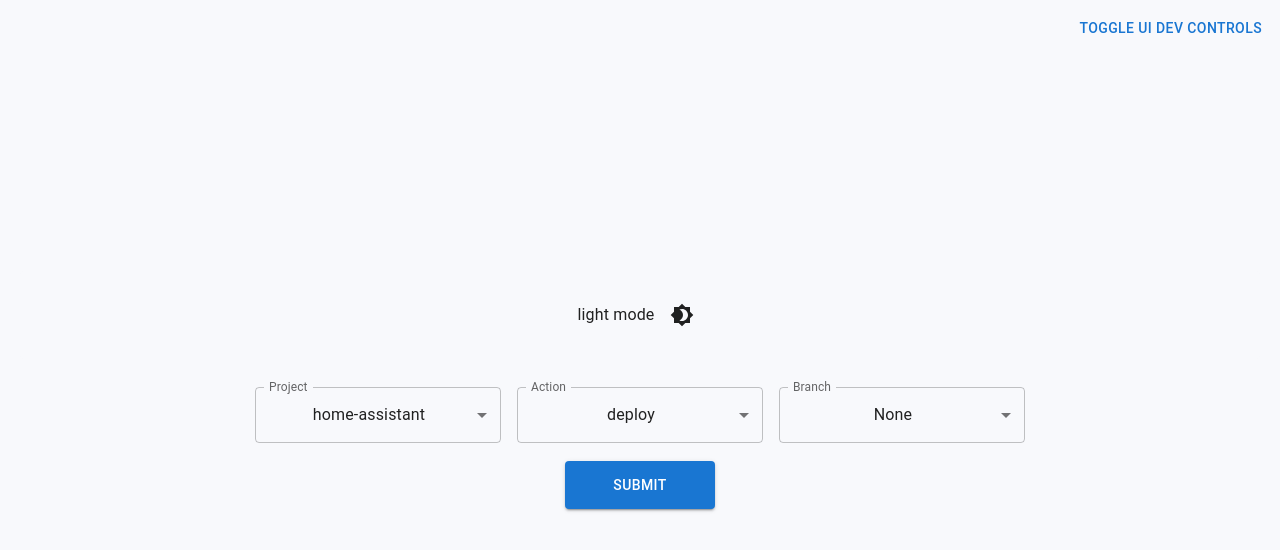
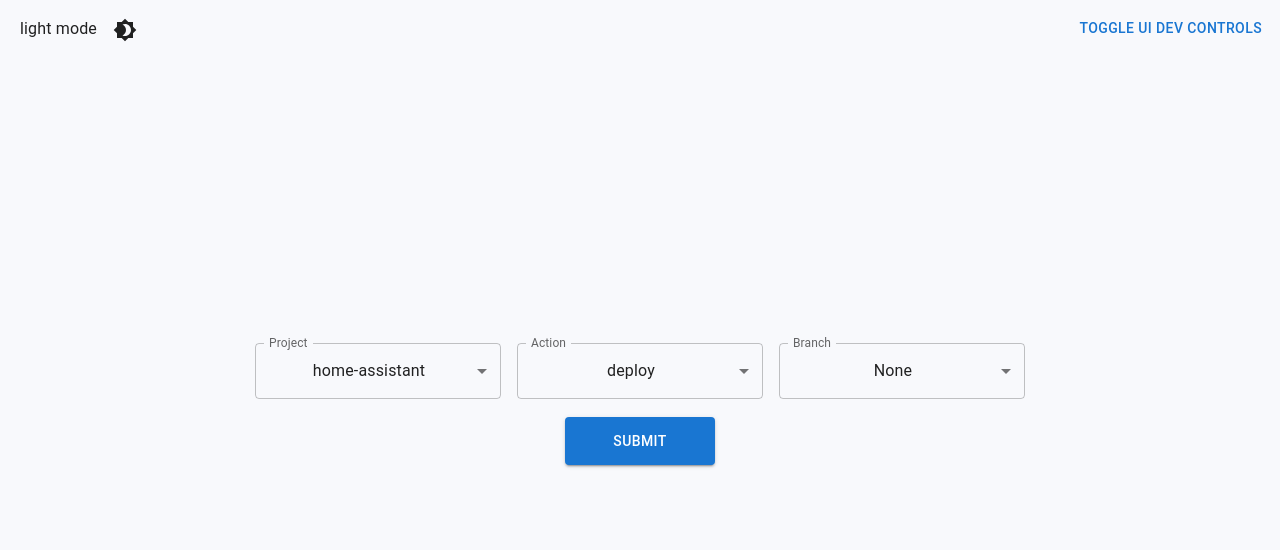
Before and after one commit to jaredwines/deployment-hub-ui, a React (Create React App) app: page / in a window 1280 px wide. Shown: the top 550 px of the page. Built offline with nearby package versions, Linux system fonts and the light colour scheme.

Commit message:
Refactor ThemeControl into its own component, move to corner

```diff
--- a/src/App.tsx
+++ b/src/App.tsx
@@ -8,10 +8,9 @@ import store from './store'
 import Logs from "./components/logs/Logs";
 import './App.scss';
 import {darkTheme, lightTheme} from "./shared/styles/theme";
-import {Box, IconButton, ThemeProvider, useMediaQuery} from "@mui/material";
+import {ThemeProvider, useMediaQuery} from "@mui/material";
 import CssBaseline from '@mui/material/CssBaseline';
-import Brightness4Icon from '@mui/icons-material/Brightness4';
-import Brightness7Icon from '@mui/icons-material/Brightness7';
+import ThemeControl from "./components/theme-control/ThemeControl";
 
 // Create a client
 const queryClient = new QueryClient()
@@ -38,23 +37,7 @@ function App() {
                 <ThemeProvider theme={theme}>
                     <CssBaseline/>
                     <div className={'page'}>
-                        <Box
-                            sx={{
-                                display: 'flex',
-                                width: '100%',
-                                alignItems: 'center',
-                                justifyContent: 'center',
-                                bgcolor: 'background.default',
-                                color: 'text.primary',
-                                borderRadius: 1,
-                                p: 3,
-                            }}
-                        >
-                            {theme.palette.mode} mode
-                            <IconButton sx={{ ml: 1 }} onClick={() => switchTheme()} color="inherit">
-                                {theme.palette.mode === 'dark' ? <Brightness7Icon /> : <Brightness4Icon />}
-                            </IconButton>
-                        </Box>
+                        <ThemeControl theme={theme} onClick={switchTheme} />
                         <DevControls/>
                         <DeploymentForm/>
                         <Logs/>
--- /dev/null
+++ b/src/components/theme-control/ThemeControl.scss
@@ -0,0 +1,4 @@
+.theme-control {
+  position: fixed;
+  top: 10px;
+}
--- /dev/null
+++ b/src/components/theme-control/ThemeControl.tsx
@@ -0,0 +1,32 @@
+import React from 'react';
+import {Box, IconButton, Theme,} from "@mui/material";
+import classNames from 'classnames';
+import './ThemeControl.scss';
+import Brightness7Icon from "@mui/icons-material/Brightness7";
+import Brightness4Icon from "@mui/icons-material/Brightness4";
+
+interface ThemeControlProps {
+    className?: string
+    theme: Theme
+    onClick: () => void
+}
+
+const ThemeControl: React.FC<ThemeControlProps> = ({
+    className,
+    theme,
+    onClick
+}) => {
+
+    return <div className={classNames('theme-control',className)}>
+        <Box
+            className={'theme-control-box'}
+        >
+            {theme.palette.mode} mode
+            <IconButton sx={{ ml: 1 }} onClick={onClick} color="inherit">
+                {theme.palette.mode === 'dark' ? <Brightness7Icon /> : <Brightness4Icon />}
+            </IconButton>
+        </Box>
+    </div>;
+}
+
+export default ThemeControl;
```
